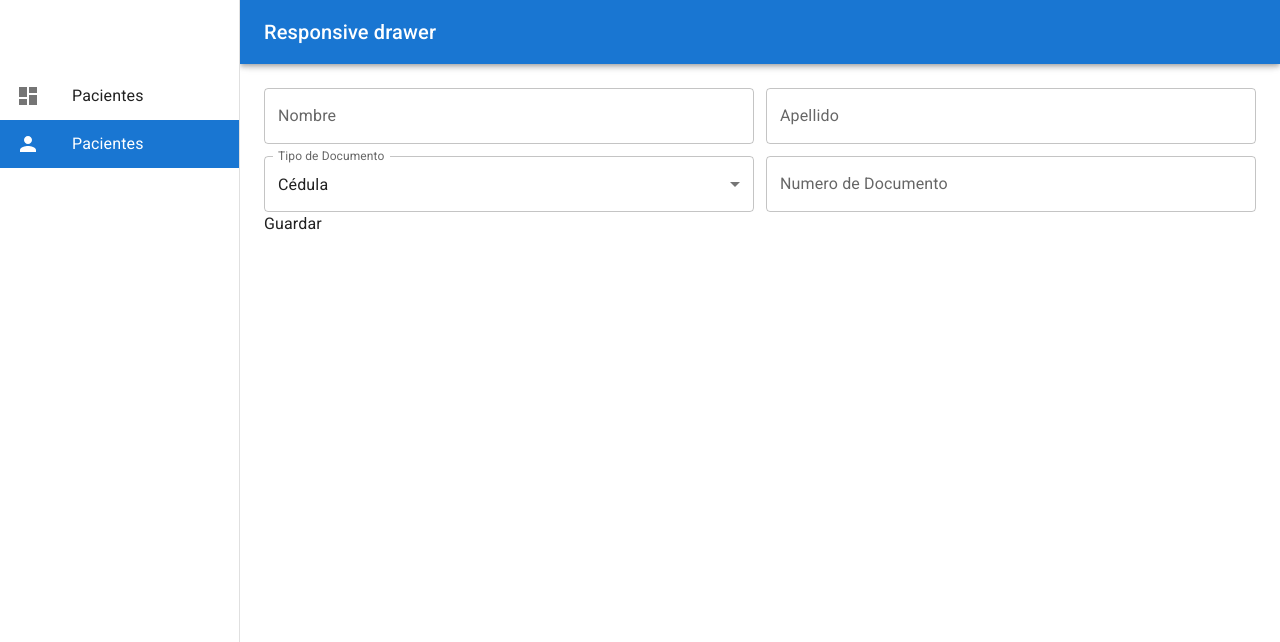
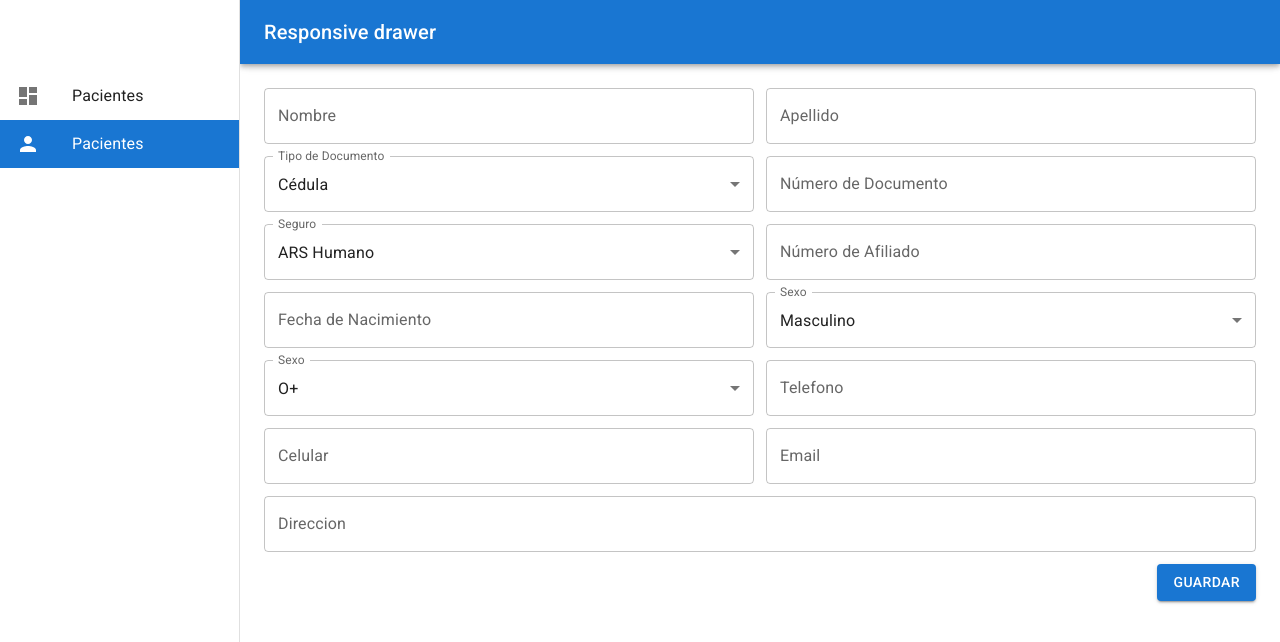
Before and after one commit to patrickalvarez/desarrollo-de-emprendedores-app-proyect, a React (Vite) app: page /patients/create in a window 1280 px wide. Shown: the top 642 px of the page. Built offline with nearby package versions, Linux system fonts and the light colour scheme.

Commit message:
changes made in create patient

```diff
--- a/package.json
+++ b/package.json
@@ -16,11 +16,13 @@
     "@mui/icons-material": "^5.11.11",
     "@mui/material": "^5.11.12",
     "@mui/x-data-grid": "^6.0.1",
+    "@mui/x-date-pickers": "^6.0.1",
     "dayjs": "^1.11.7",
     "react": "^18.2.0",
     "react-dom": "^18.2.0",
     "react-hook-form": "^7.43.5",
     "react-router-dom": "^6.8.2",
+    "uuid": "^9.0.0",
     "yup": "^1.0.2"
   },
   "devDependencies": {
--- a/src/components/pages/CreatePatient.jsx
+++ b/src/components/pages/CreatePatient.jsx
@@ -1,11 +1,13 @@
 import { yupResolver } from '@hookform/resolvers/yup';
+import { Button, TextField, Typography } from '@mui/material';
+import { DatePicker } from '@mui/x-date-pickers';
 import React, { useEffect } from 'react';
-import { useForm } from 'react-hook-form';
+import { Controller, useForm } from 'react-hook-form';
 import * as yup from 'yup';
-import { documentTypesArray, useGlobalContext } from '../../context/GlobalContext';
+import { bloodTypesArray, documentTypesArray, gendersArray, insuranceCompaniesArray, useGlobalContext } from '../../context/GlobalContext';
 import { AppSelectField } from '../shared/AppSelectField';
 import { AppTextField } from '../shared/AppTextField';
-
+import { ErrorFieldMessage } from '../shared/ErrorFieldMessage';
 
 const requiredMessage = "Campo Requerido"
 
@@ -25,20 +27,24 @@ const schema = yup.object().shape({
   email: yup.string().email("Email no valido").required(requiredMessage),
 })
 
-export const CreatePatient = () => {
+export const CreatePatient = ({ handleClose }) => {
   const {
     savePatient
   } = useGlobalContext()
 
-  const { handleSubmit, register, watch, setValue, formState: { errors } } = useForm({
+  const { handleSubmit, register, watch, control, setValue, formState: { errors } } = useForm({
     resolver: yupResolver(schema),
     defaultValues: {
-      documentType: 'C'
+      documentType: documentTypesArray[0].value,
+      insuranceCompany: insuranceCompaniesArray[0].value,
+      bloodType: bloodTypesArray[0].value,
+      gender: gendersArray[0].value,
     }
   })
 
   const onSubmit = (data) => {
     savePatient(data)
+    handleClose()
   }
 
   const documentType = watch('documentType')
@@ -50,15 +56,50 @@ export const CreatePatient = () => {
 
   return (
     <div>
-      <form onSubmit={handleSubmit(onSubmit, console.error)}>
+      <form onSubmit={handleSubmit(onSubmit, console.error)} className='flex flex-col gap-3'>
         <div className='grid grid-cols-12 gap-3'>
           <AppTextField label="Nombre" register={register} name='firstName' className="col-span-12 sm:col-span-6" error={errors} />
           <AppTextField label="Apellido" register={register} name='lastName' className="col-span-12 sm:col-span-6" error={errors} />
           <AppSelectField label="Tipo de Documento" register={register} name='documentType' className="col-span-12 sm:col-span-6" error={errors} options={documentTypesArray} />
-          <AppTextField label="Numero de Documento" register={register} name='documentNumber' className="col-span-12 sm:col-span-6" error={errors} />
+          <AppTextField label="Número de Documento" register={register} name='documentNumber' className="col-span-12 sm:col-span-6" error={errors} />
+          <AppSelectField label="Seguro" register={register} name='insuranceCompany' className="col-span-12 sm:col-span-6" error={errors} options={insuranceCompaniesArray} />
+          <AppTextField label="Número de Afiliado" register={register} name='insuranceNumber' className="col-span-12 sm:col-span-6" error={errors} />
+          <AppDatePicker label="Fecha de Nacimiento" control={control} name='birthdate' className="col-span-12 sm:col-span-6" error={errors} />
+          <AppSelectField label="Sexo" register={register} name='gender' className="col-span-12 sm:col-span-6" error={errors} options={gendersArray} />
+          <AppSelectField label="Sexo" register={register} name='bloodType' className="col-span-12 sm:col-span-6" error={errors} options={bloodTypesArray} />
+          <AppTextField label="Telefono" register={register} name='telephone' className="col-span-12 sm:col-span-6" error={errors} />
+          <AppTextField label="Celular" register={register} name='mobile' className="col-span-12 sm:col-span-6" error={errors} />
+          <AppTextField label="Email" register={register} name='email' className="col-span-12 sm:col-span-6" error={errors} />
+          <AppTextField label="Direccion" register={register} name='address' className="col-span-12" error={errors} />
         </div>
-        <button>Guardar</button>
+        <div className='flex justify-end'>
+          <Button type='submit' variant='contained' >Guardar</Button>
+        </div>
       </form>
     </div>
   )
 }
+
+const AppDatePicker = ({ label, name, control, error, className }) => {
+  return (
+    <div className={`flex flex-col ${className}`}>
+      <Controller
+        name={name}
+        control={control}
+        render={({ field }) => (
+          <DatePicker
+            {...field}
+            label={label}
+            inputFormat="dd/MM/yyyy"
+            renderInput={(params) => <TextField error={!!error?.[name]} {...params} />}
+          />
+        )}
+      />
+      {
+        error?.[name] && (
+          <ErrorFieldMessage message={error[name].message} />
+        )
+      }
+    </div>
+  )
+}
--- a/src/components/pages/Patients.jsx
+++ b/src/components/pages/Patients.jsx
@@ -1,8 +1,8 @@
-import { Box, Button, Modal } from '@mui/material'
+import { Box, Button, Modal, Typography } from '@mui/material'
 import { DataGrid } from '@mui/x-data-grid'
 import dayjs from 'dayjs';
 import React from 'react'
-import { useGlobalContext } from '../../context/GlobalContext'
+import { gendersObject, useGlobalContext } from '../../context/GlobalContext'
 import { CreatePatient } from './CreatePatient';
 
 const style = {
@@ -27,11 +27,11 @@ export const Patients = () => {
 
   const columns = [
     { field: 'id', headerName: 'ID', width: 70 },
-    { field: 'firstname', headerName: 'Nombres', width: 100 },
-    { field: 'lastname', headerName: 'Apellidos', width: 120 },
-    { field: 'fullname', headerName: 'Nombre Completo', width: 200, valueGetter: (params) => `${params.row['firstname'] || ''} ${params.row['lastname'] || ''}` },
+    { field: 'firstName', headerName: 'Nombres', width: 100 },
+    { field: 'lastName', headerName: 'Apellidos', width: 120 },
+    { field: 'fullname', headerName: 'Nombre Completo', width: 200, valueGetter: (params) => `${params.row['firstName'] || ''} ${params.row['lastName'] || ''}` },
     { field: 'birthdate', headerName: 'Edad', width: 100, valueGetter: (params) => `${getDifferenceinYears(params.row['birthdate']) || '0'} Años` },
-    { field: 'gender', headerName: "Sexo", width: 100 },
+    { field: 'gender', headerName: "Sexo", width: 100, valueGetter: (params) => gendersObject[params.row.gender] },
     { field: 'telephone', headerName: 'Teléfono', width: 120 },
   ]
 
@@ -47,7 +47,8 @@ export const Patients = () => {
         aria-describedby="modal-modal-description"
       >
         <Box sx={style} >
-          <CreatePatient />
+          <Typography variant='h5' sx={{ mb: '12px' }}>Crear Paciente</Typography>
+          <CreatePatient handleClose={handleClose} />
         </Box>
       </Modal>
       <Box sx={{
--- a/src/components/shared/AppSelectField.jsx
+++ b/src/components/shared/AppSelectField.jsx
@@ -9,7 +9,6 @@ export const AppSelectField = ({ label, name, register, error, className, option
         select
         label={label}
         variant="outlined"
-        error={!!error?.[name]}
         {...register(name)}
         helperText={helperText}
         defaultValue={options[0].value}
--- a/src/components/shared/AppTextField.jsx
+++ b/src/components/shared/AppTextField.jsx
@@ -8,7 +8,6 @@ export const AppTextField = ({ label, name, register, error, className }) => {
         id={name}
         label={label}
         variant="outlined"
-        error={!!error?.[name]}
         {...register(name)}
       />
       {
--- a/src/components/shared/ErrorFieldMessage.jsx
+++ b/src/components/shared/ErrorFieldMessage.jsx
@@ -1,4 +1,5 @@
 import { Typography } from '@mui/material'
+import { red } from '@mui/material/colors'
 import React from 'react'
 
 export const ErrorFieldMessage = ({ message }) => {
--- a/src/context/GlobalContext.jsx
+++ b/src/context/GlobalContext.jsx
@@ -1,4 +1,6 @@
+import dayjs from "dayjs";
 import { createContext, useContext, useState } from "react";
+import { v4 as uuidv4 } from 'uuid';
 
 const GlobalContext = createContext({})
 
@@ -13,7 +15,7 @@ export const GlobalContextProvider = ({ children }) => {
   const [state, setState] = useState(getInitialState())
 
   const savePatient = (patient) => {
-    const newPatients = [...state.patients, patient]
+    const newPatients = [...state.patients, { ...patient, birthdate: dayjs(patient.birthdate).format('YYYY-MM-DD'), id: uuidv4() }]
     setState({
       ...state,
       patients: newPatients
@@ -41,7 +43,37 @@ export const documentTypesObject = {
   P: 'Pasaporte'
 }
 
-export const documentTypesArray = Object.keys(documentTypesObject).map(key => ({
-  value: key,
-  label: documentTypesObject[key]
-}))
+export const insuranceCompaniesObject = {
+  '1': 'ARS Humano',
+  '2': 'ARS Universal',
+  '3': 'ARS Mapfre',
+  '4': 'ARS Senasa',
+}
+
+export const gendersObject = {
+  M: 'Masculino',
+  F: 'Femenino'
+}
+
+export const bloodTypesObject = {
+  '1': 'O+',
+  '2': 'O-',
+  '3': 'A+',
+  '4': 'A-',
+  '5': 'B+',
+  '6': 'B-',
+  '7': 'AB+',
+  '8': 'AB-',
+}
+
+const getObjectAsArray = (object) => {
+  return Object.keys(object).map(key => ({
+    value: key,
+    label: object[key]
+  }))
+}
+
+export const documentTypesArray = getObjectAsArray(documentTypesObject)
+export const insuranceCompaniesArray = getObjectAsArray(insuranceCompaniesObject)
+export const gendersArray = getObjectAsArray(gendersObject)
+export const bloodTypesArray = getObjectAsArray(bloodTypesObject)
```
Also changed, not shown: src/App.jsx (+11 -8 lines), 1 other file (tests, documents, lock files or other folders).
